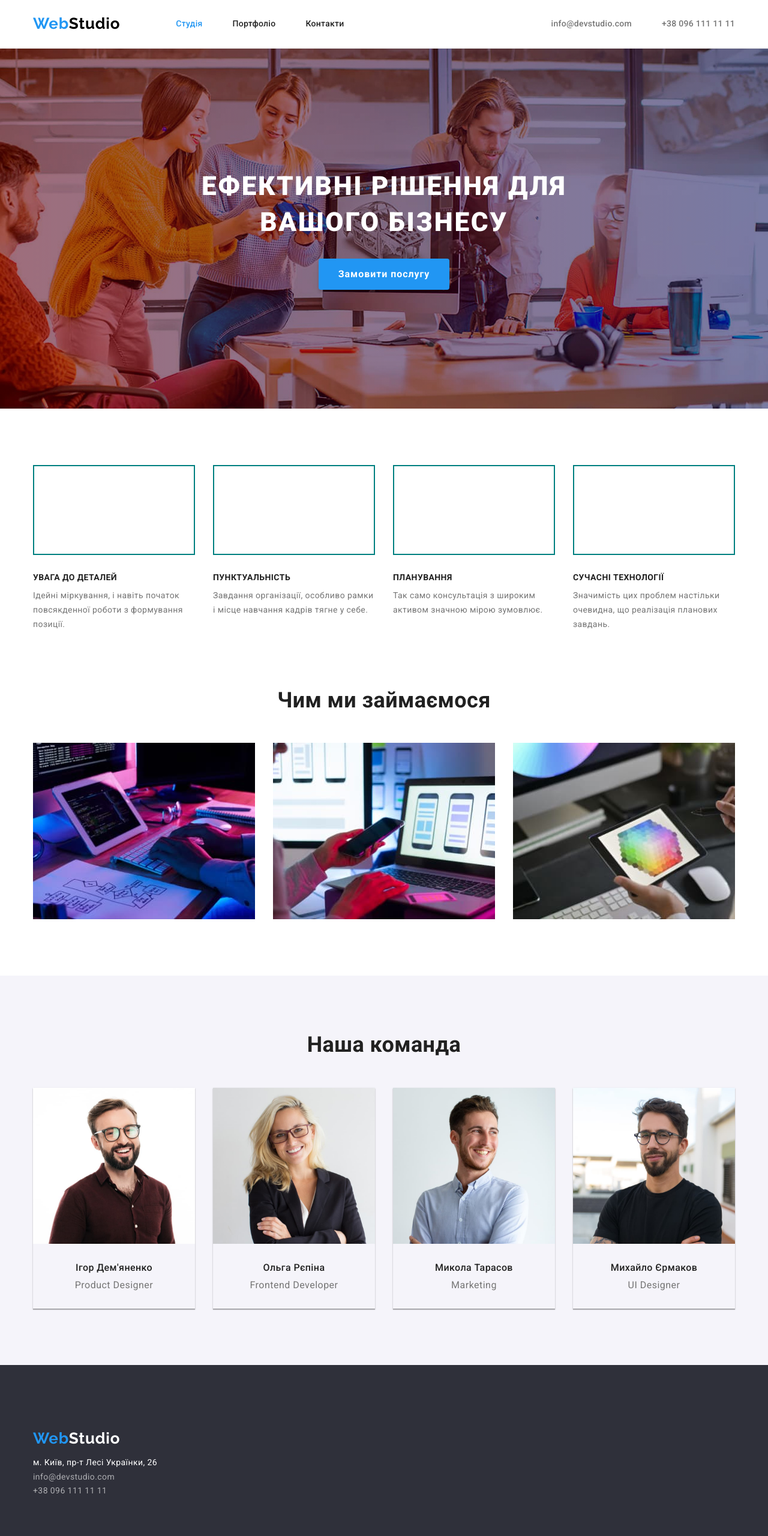
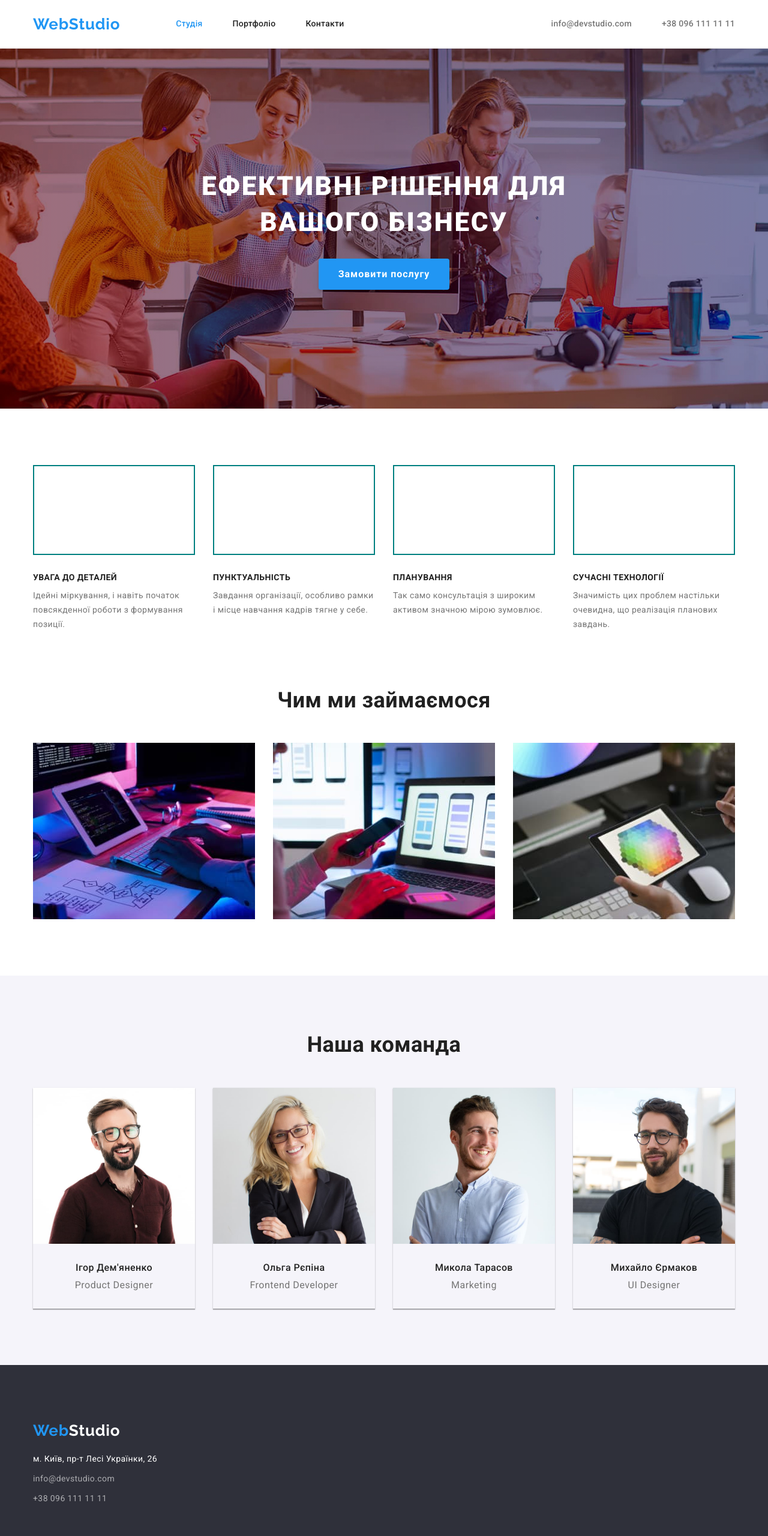
Before and after one commit to vladkand/w02-studio-03-flex, a plain HTML site: page index.html in a window 1280 px wide. Shown: the top 2560 px of the page at 60% size. Drawn offline with nearby package versions, Linux system fonts and the light colour scheme.

Commit message:
fin part 3
fixed logo in footer

```diff
--- a/css/styles.css
+++ b/css/styles.css
@@ -122,13 +122,13 @@ img {
    font-family: 'Raleway';
    font-weight: 700;
    font-size: 26px;
-   line-height: 2.2;
+   line-height: 1.19;
    letter-spacing: 0.03em;
 
    color: var(--accent-color);
 }
 
-.logo .light {
+.part-dark {
    color: var(--logo-dark-color);
 }
 
@@ -344,15 +344,19 @@ img {
    background-color: var(--dark-bg-color);
 }
 /* --Logo-- */
-.logo-dark {
+.part-light {
    color: var(--white-text-color);
 }
 /* --Address */
-.contact-footer {
+.address-footer {
+   margin-top: 20px;
+
    font-style: normal;
    font-style: inherit;
 }
-.footer-text {
+
+.address-list .item:not(:first-child) {
+   margin-top: 9px;
 }
 
 .footer-link.map {
@@ -428,7 +432,7 @@ img {
    padding: 20px 24px;
 
    border: 1px solid #eeeeee;
-   border-left: none;
+   border-top: none;
 }
 
 .examples-title {
--- a/index.html
+++ b/index.html
@@ -24,9 +24,9 @@
    <body>
       <!--==== HEADER ====-->
       <header class="hed-box main-head">
-         <div class="hed-box container">
+         <div class="hed-box container" id="footer">
             <a class="logo logo-header link" href="./index.html"
-               >Web<span class="light">Studio</span>
+               >Web<span class="patr-dark">Studio</span>
             </a>
 
             <!--=== NAV ===-->
@@ -215,15 +215,15 @@
       <!-- FOOTER -->
       <footer class="footer section">
          <div class="container">
-            <a class="logo logo-footer link" href="./index.html">
-               Web<span class="logo logo-dark">Studio</span>
+            <a class="logo logo-footer link" href="#footer">
+               Web<span class="part-light">Studio</span>
             </a>
 
             <!-- ADDRES-FOOTER -->
 
-            <address class="contact-footer" id="footer-contact">
-               <ul class="footer-contaсt-list list">
-                  <li class="footer-contact-item">
+            <address class="address-footer" id="footer-contact">
+               <ul class="address-list list">
+                  <li class="item">
                      <a
                         class="footer-link map link"
                         href="https://goo.gl/maps/ic5BbQwKgorMATyc7"
@@ -233,7 +233,7 @@
                         м. Київ, пр-т Лесі Українки, 26
                      </a>
                   </li>
-                  <li class="footer-contact-item">
+                  <li class="item">
                      <a
                         class="footer-link link"
                         href="mailto:info@devstudio.com"
@@ -241,7 +241,7 @@
                         info@devstudio.com
                      </a>
                   </li>
-                  <li class="footer-contact-item">
+                  <li class="item">
                      <a class="footer-link link" href="tel:+380961111111">
                         +38 096 111 11 11
                      </a>
```
Also changed, not shown: portfolio.html (+8 -8 lines).
